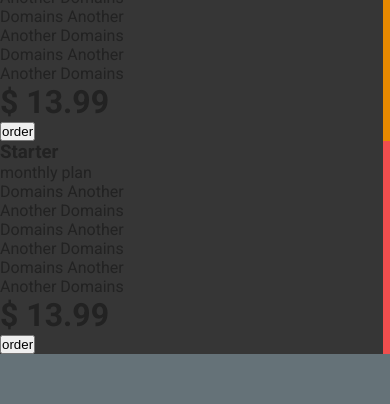
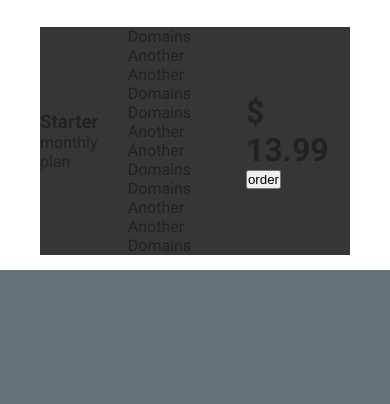
Before and after one commit to sidneisimeao/prices-tabs-two, a plain HTML site: page index.html in a window 390 px wide. Shown: the part 812-1216 px from the top of the page. After the commit the page ends 1132 px from the top, so only its background shows below. Drawn offline with Linux system fonts and the light colour scheme.

Commit message:
Applying flexbox and responsiveness to items

```diff
--- a/css/styles.css
+++ b/css/styles.css
@@ -82,6 +82,7 @@ button {
   padding-bottom: 30px;
 }
 
+/* Tabs Body */
 .tabs-body {
   max-width: 1200px;
   margin: 0 auto;
@@ -101,12 +102,14 @@ button {
 }
 
 .tabs-body .tabs-item {
+  display: flex;
+  min-height: 220px;
+  flex-direction: row; /* default */
+  justify-content: space-around;
+  align-items: center;
   max-width: 1100px;
   margin: 0 auto;
   background-color: var(--gray);
-}
-
-.tabs-body .tabs-item {
   border-right: 7px solid transparent;
 }
 
@@ -145,3 +148,26 @@ button {
 .proffesional .tabs-item {
   border-color: var(--red);
 }
+/* flex-direction break-point */
+@media (max-width: 1214px) {
+  /* hidden tab headers */
+  .tabs-container .tabs-header .item-header {
+    display: none;
+  }
+  .tabs-body {
+    display: flex;
+    flex-wrap: wrap;
+    justify-content: center;
+    align-items: center;
+  }
+  .tabs-body .bg-item {
+    flex: 0 1 310px;
+    z-index: inherit;
+    margin: 15px;
+  }
+
+  .tabs-body .tabs-item {
+    min-height: 220px;
+    border-right: 0px solid transparent;
+  }
+}
```
